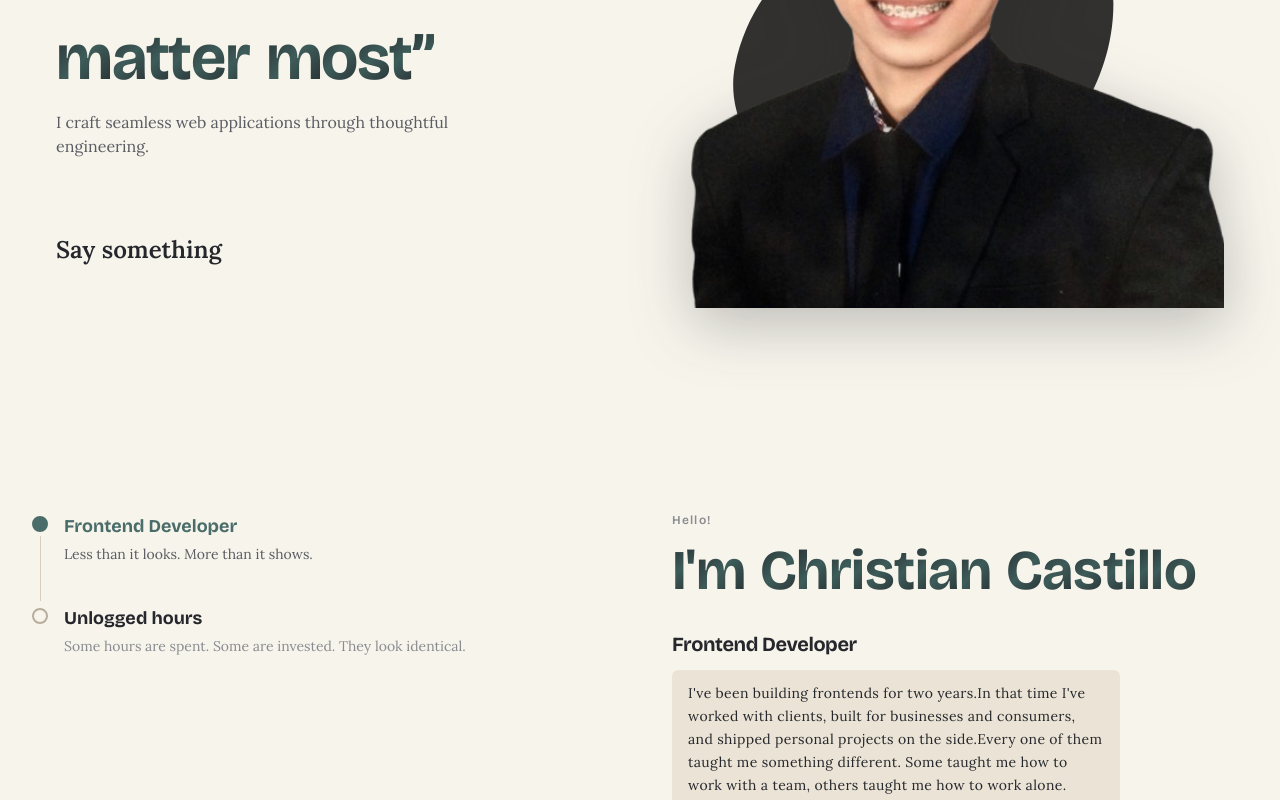
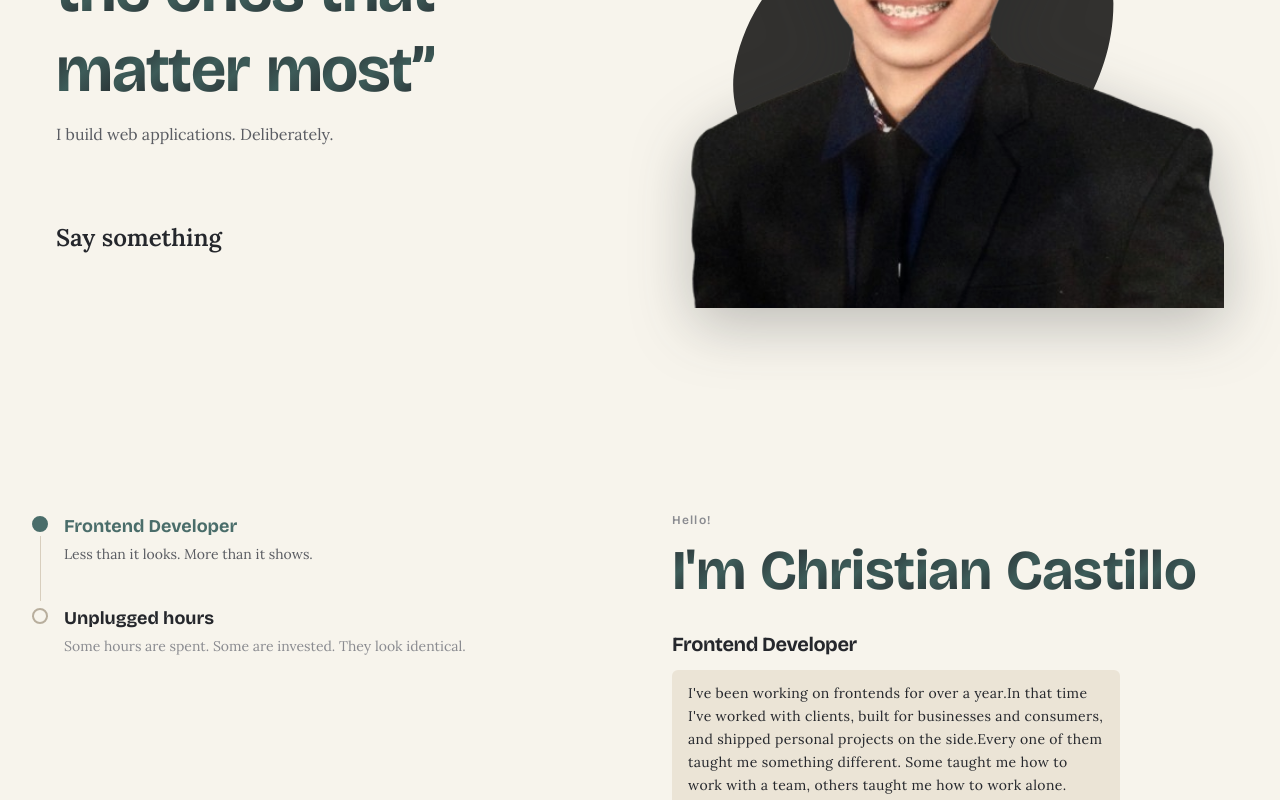
Before and after one commit to chriscstll/chriscstll, a Next.js app: page / in a window 1280 px wide. Shown: the part 400-1200 px from the top of the page. Built offline with nearby package versions, Linux system fonts and the light colour scheme.

Commit message:
update tagline wording at hero and edit some hobbies for about section

```diff
--- a/data/portfolio.ts
+++ b/data/portfolio.ts
@@ -15,7 +15,7 @@ export const navLinks = [
 
 export const hero = {
   tagline: '\u201CThe decisions nobody notices are the ones that matter most\u201D',
-  subtitle: 'I craft seamless web applications through thoughtful engineering.',
+  subtitle: 'I build web applications. Deliberately.',
   cta: {
     contactbtn: { label: 'Say something', href: '#contact' },
   },
@@ -36,16 +36,16 @@ export const about = {
       description: 'Less than it looks. More than it shows.',
       content: {
         title: 'Frontend Developer',
-        body: "I've been building frontends for two years.In that time I've worked with clients, built for businesses and consumers, and shipped personal projects on the side.Every one of them taught me something different. Some taught me how to work with a team, others taught me how to work alone. Client work taught me how to listen. Personal work taught me how to build things nobody asked for.",
+        body: "I've been working on frontends for over a year.In that time I've worked with clients, built for businesses and consumers, and shipped personal projects on the side.Every one of them taught me something different. Some taught me how to work with a team, others taught me how to work alone. Client work taught me how to listen. Personal work taught me how to build things nobody asked for.",
       },
     },
     {
-      id: 'the-unlogged-hours',
-      label: 'Unlogged hours',
+      id: 'the-unplugged-hours',
+      label: 'Unplugged hours',
       description: 'Some hours are spent. Some are invested. They look identical.',
       content: {
-        title: 'Unlogged hours',
-        body: 'When I’m not coding, I’m usually looking for somewhere to go or something to do outside. I enjoy cars, going on long drives by myself, doing off-road trails, camping, and overlanding. I also spend a fair amount of time in the kitchen. Sometimes I’m trying out a new recipe, sometimes I’m just cooking whatever I feel like. These are the things that help me slow down, clear my head, and enjoy some time away from the screen.',
+        title: 'Unplugged hours',
+        body: 'When I’m not coding, I’m usually looking for somewhere to go or something to do outside. I enjoy cars and long drives. I also spend a fair amount of time in the kitchen. Sometimes I’m trying out a new recipe or just cooking whatever I feel like. These are the things that help me slow down, clear my head, and enjoy some time away from the screen.',
       },
     },
   ],
```
